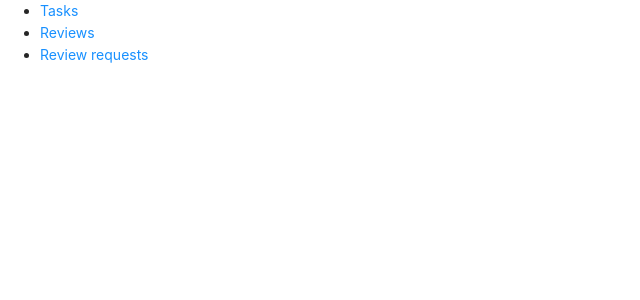
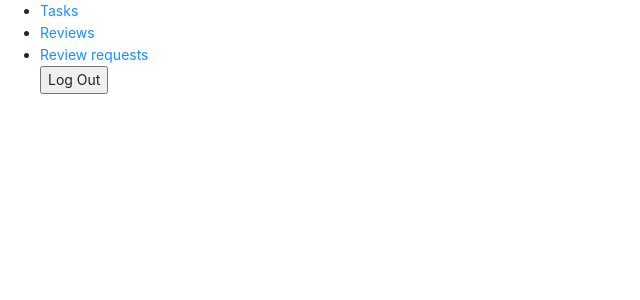
Before and after one commit to Ildar107/RS-Assessment-Tool, a React app: page /#/ in a window 1280 px wide. Shown: the top 300 px of the page, without its empty margins (0-640 px from the left). Built offline with nearby package versions, Linux system fonts and the light colour scheme.

Commit message:
feat: add some login and logout functionality

```diff
--- a/src/App.jsx
+++ b/src/App.jsx
@@ -2,7 +2,7 @@ import React from 'react';
 import {
   Route, Switch, Redirect,
 } from 'react-router-dom';
-import { DatePicker } from 'antd';
+// import { DatePicker } from 'antd';
 import routes from './constants/routes';
 import MainPage from './pages/home/MainPage';
 
@@ -16,6 +16,9 @@ const App = () => (
     <Route path={routes.TEAM} exact>
       <h1>Dream Team</h1>
     </Route>
+    {/* <Route path={routes.MAINPAGE} exact>
+      <h1>MAINPAGE</h1>
+    </Route> */}
     <Route path={routes.TASKS} exact>
       <h1>TASKS</h1>
     </Route>
--- a/src/constants/routes.js
+++ b/src/constants/routes.js
@@ -4,6 +4,7 @@ const TASKS = '/tasks';
 const REVIEWS = '/reviews';
 const REQUESTS = '/requests';
 const AUTHENTICATION = '/authentication';
+const MAINPAGE = '/mainpage';
 
 export default {
   LANDING,
@@ -12,4 +13,5 @@ export default {
   REVIEWS,
   REQUESTS,
   AUTHENTICATION,
+  MAINPAGE,
 };
--- a/src/pages/home/MainPage.jsx
+++ b/src/pages/home/MainPage.jsx
@@ -1,15 +1,21 @@
 import React from 'react';
 import { Link } from 'react-router-dom';
+import { useAuth0 } from '@auth0/auth0-react';
 import routes from '../../constants/routes';
 
-const MainPage = () => (
+const MainPage = () => {
+  const { logout } = useAuth0();
+  return (
     <div>
       <ul>
+        {/* <li><Link to={routes.MAINPAGE}><span>Main Page</span></Link></li> */}
         <li><Link to={routes.TASKS}><span>Tasks</span></Link></li>
         <li><Link to={routes.REVIEWS}><span>Reviews</span></Link></li>
         <li><Link to={routes.REQUESTS}><span>Review requests</span></Link></li>
+        <button type="button" onClick={() => logout()}>Log Out</button>
       </ul>
     </div>
   );
+};
 
 export default MainPage;
```
Also changed, not shown: src/pages/authentication/AuthPage.jsx (+5 -3 lines). Lines whose indentation alone changed are shown as unchanged.
